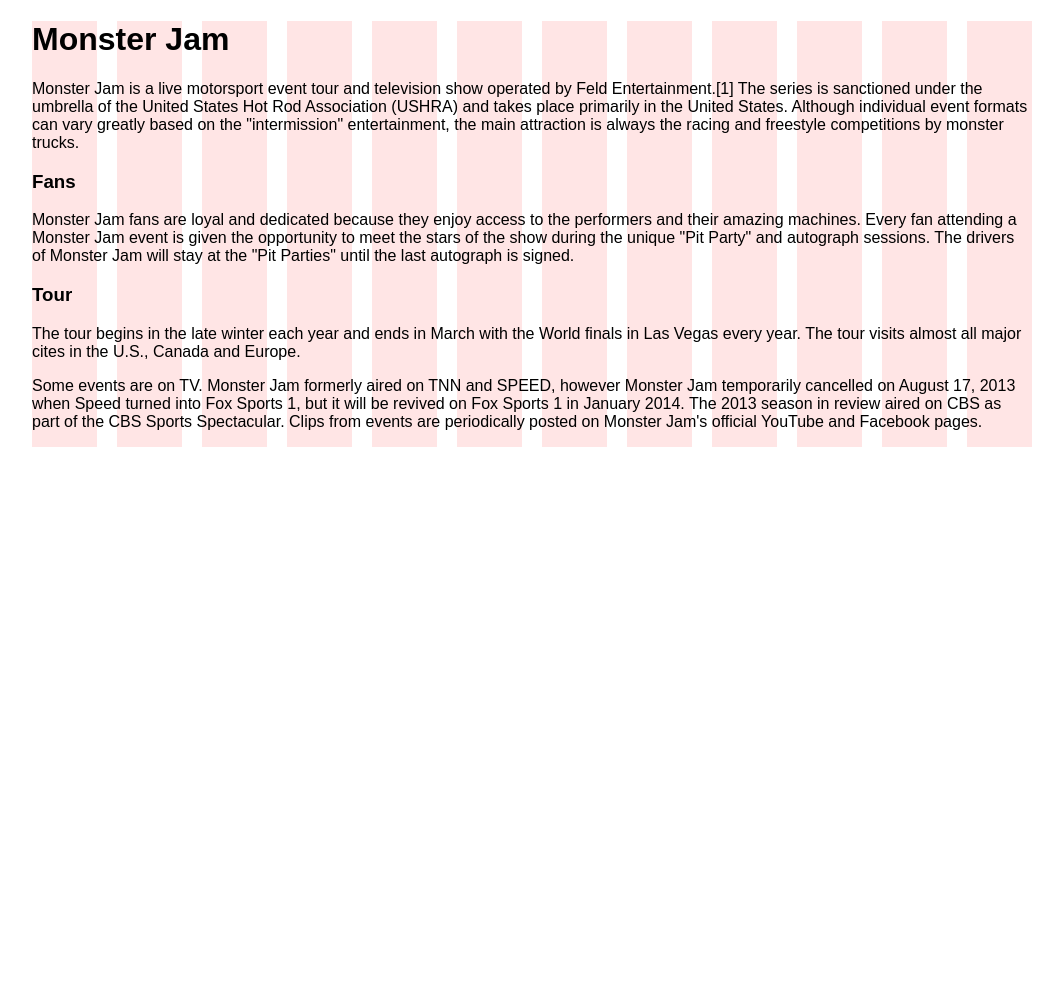
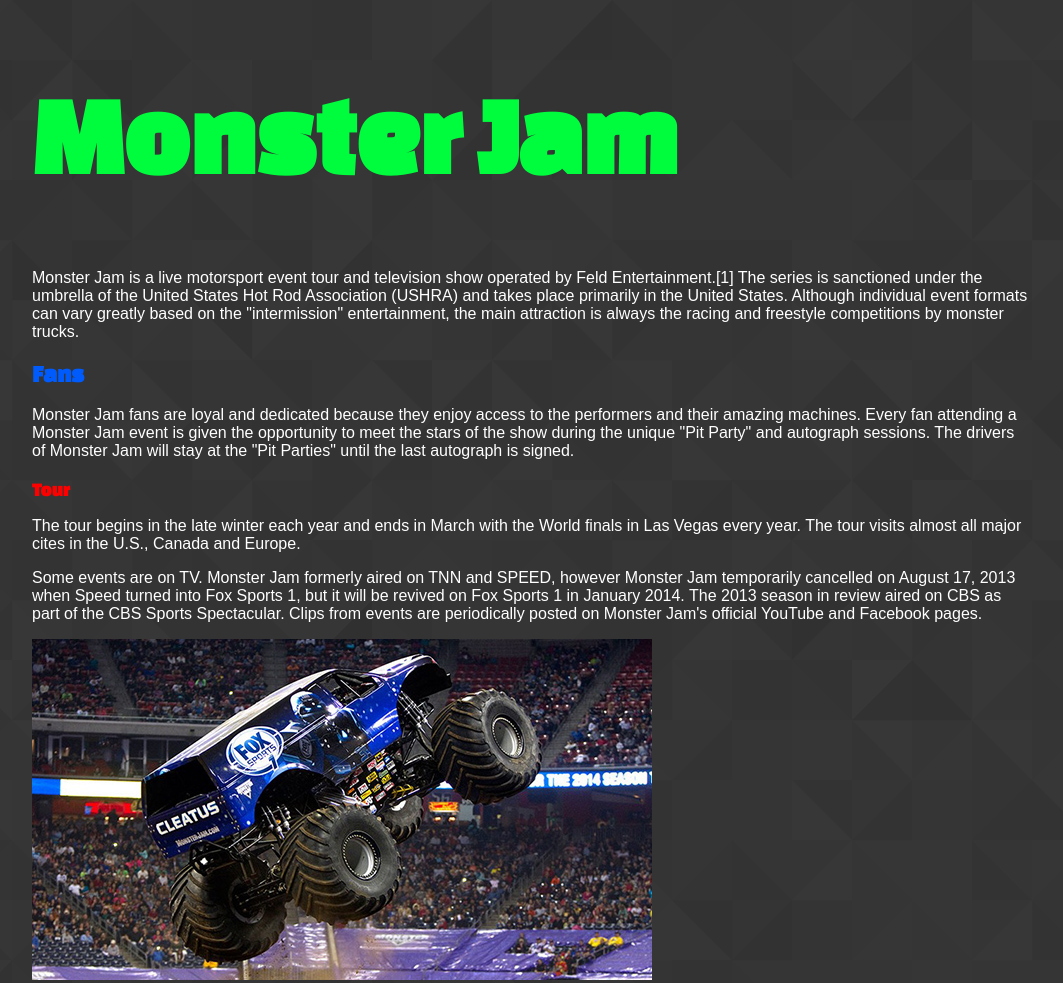
Before and after one commit to hwachtel/type-ex, a plain HTML site: page index.html in a window 1280 px wide. Shown: the whole page, without its empty margins (108-1171 px from the left). Before the commit the page ends 800 px from the top, so only its background shows below. Drawn offline with Linux system fonts and the light colour scheme.

Commit message:
Version 1

```diff
--- a/css/styles.css
+++ b/css/styles.css
@@ -1,7 +1,31 @@
 /* Your Website Styles */
+body{
+	font-family:;
+	background: url("../img/footer_lodyas/footer_lodyas.png");
+}
+
+
+h1,h2,h3{
+	font-family:'Changa One';
+}
+
+h1{
+
+	color:#00FD3D;
+	font-size:7em;
+}
+
+h2{
+	color:#005BFD;
+}
+
+h3{
+	color:#FD0000;
+}
+
+p{
+	color:white;
+}
 
 
 /* Show Grid */
-.showgrid {
-	background: url("../img/grid-bg.png") repeat-y;
-}
--- a/index.html
+++ b/index.html
@@ -7,6 +7,7 @@
   <link rel="stylesheet" href="css/normalize.css">
   <link rel="stylesheet" href="css/grid.css">
   <link rel="stylesheet" href="css/styles.css">
+  <link href='http://fonts.googleapis.com/css?family=Changa+One' rel='stylesheet' type='text/css'>
 
 </head>
 <body>
@@ -18,7 +19,7 @@
 
 		<p>Monster Jam is a live motorsport event tour and television show operated by Feld Entertainment.[1] The series is sanctioned under the umbrella of the United States Hot Rod Association (USHRA) and takes place primarily in the United States. Although individual event formats can vary greatly based on the "intermission" entertainment, the main attraction is always the racing and freestyle competitions by monster trucks.</p>
 
-		<h3>Fans</h3>
+		<h2>Fans</h2>
 
 		<p>Monster Jam fans are loyal and dedicated because they enjoy access to the performers and their amazing machines. Every fan attending a Monster Jam event is given the opportunity to meet the stars of the show during the unique "Pit Party" and autograph sessions. The drivers of Monster Jam will stay at the "Pit Parties" until the last autograph is signed.</p>
 
@@ -27,6 +28,8 @@
 		<p>The tour begins in the late winter each year and ends in March with the World finals in Las Vegas every year. The tour visits almost all major cites in the U.S., Canada and Europe.</p>
 
 		<p>Some events are on TV. Monster Jam formerly aired on TNN and SPEED, however Monster Jam temporarily cancelled on August 17, 2013 when Speed turned into Fox Sports 1, but it will be revived on Fox Sports 1 in January 2014. The 2013 season in review aired on CBS as part of the CBS Sports Spectacular. Clips from events are periodically posted on Monster Jam's official YouTube and Facebook pages.</p>
+
+		<img src="img/cleatus2014.jpg">
 
 
 		<!-- Clearfix -->
```
Also changed, not shown: img/cleatus2014.jpg (added), img/footer_lodyas/footer_lodyas.png (added), img/footer_lodyas/readme.txt (added).
